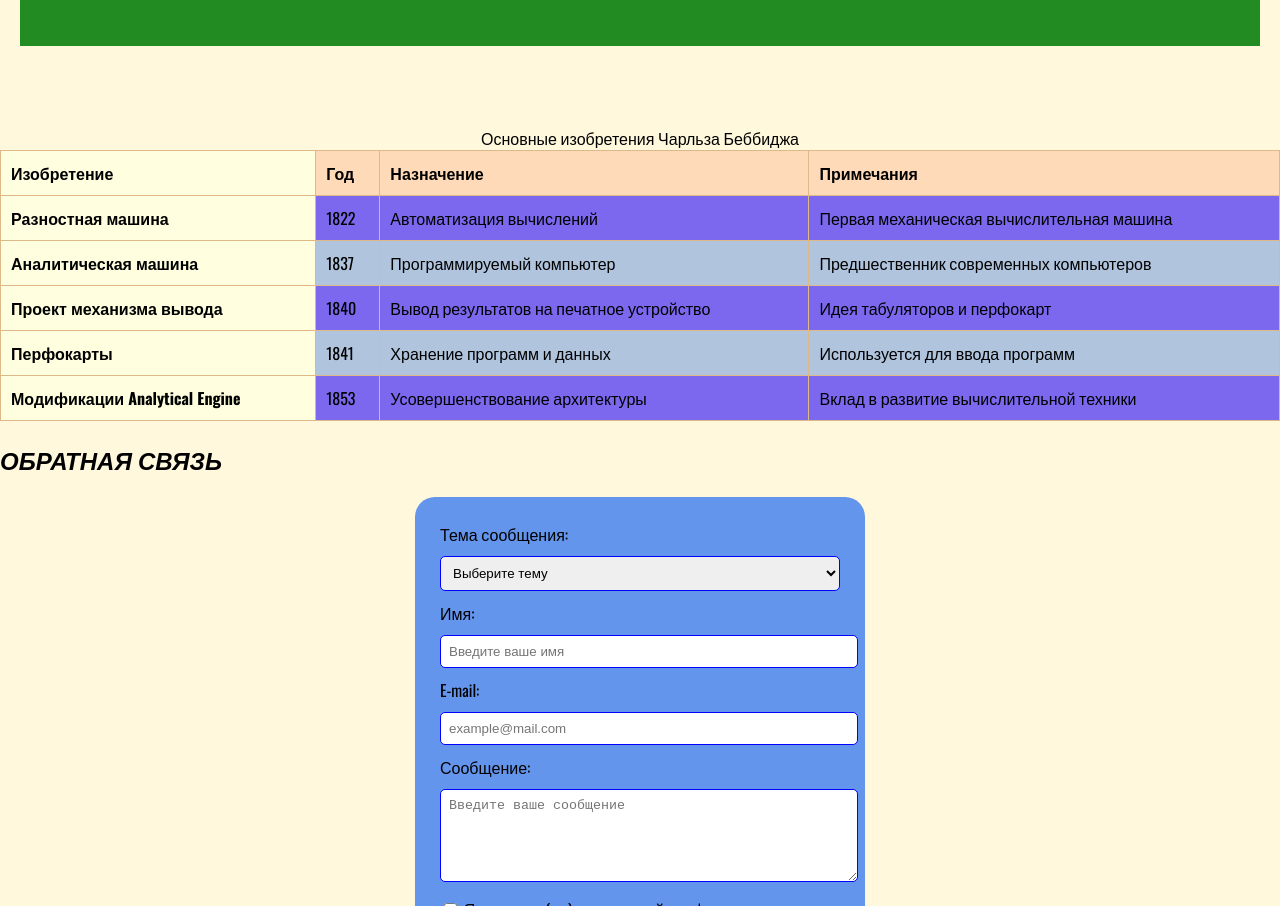
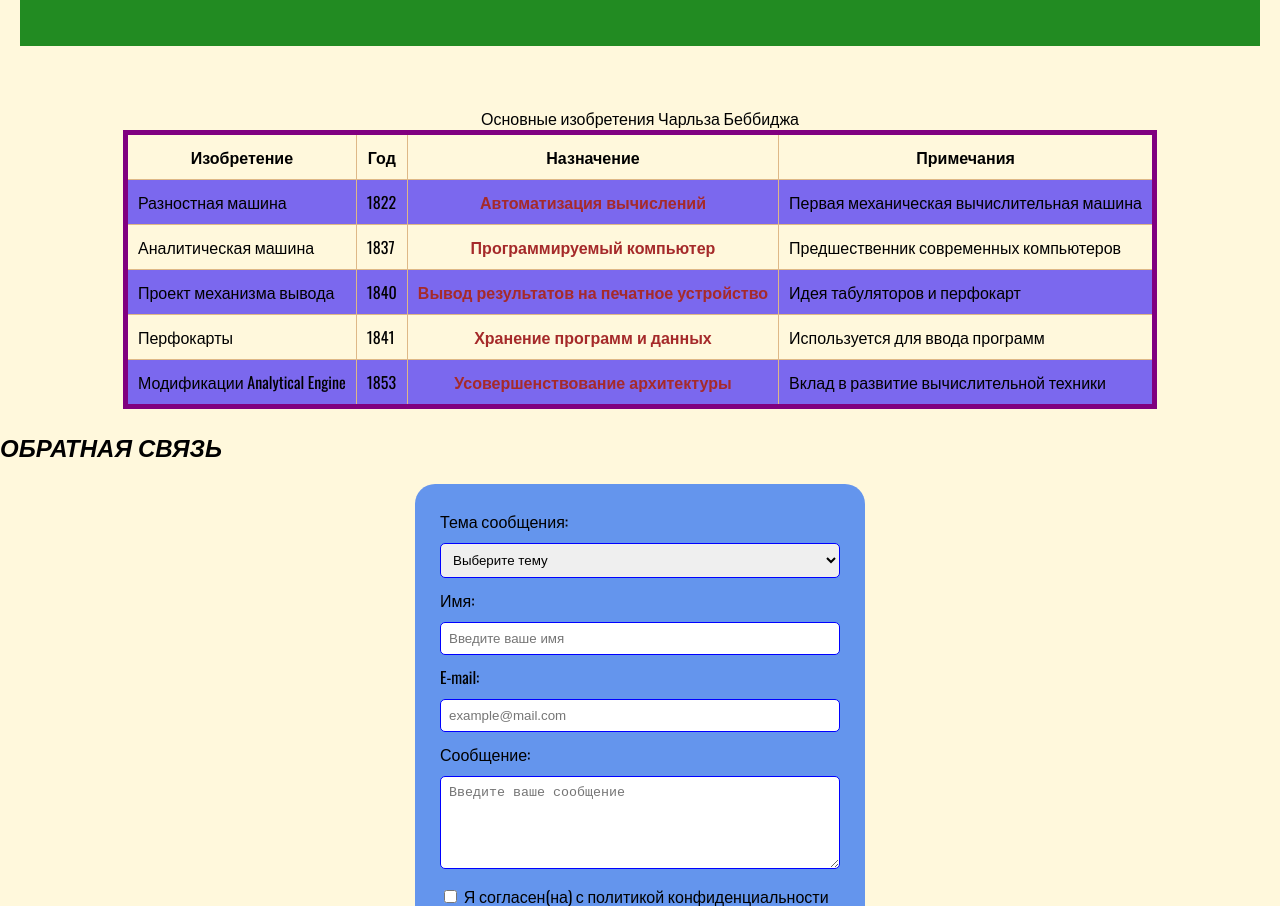
Before and after one commit to Danila-Konstants/charls-babidg, a plain HTML site: page index.html in a window 1280 px wide. Shown: the part 1019-1925 px from the top of the page. Drawn offline with nearby package versions, Linux system fonts and the light colour scheme.

Commit message:
Add files via upload

```diff
--- a/css/style.css
+++ b/css/style.css
@@ -199,40 +199,24 @@ h3 {
   line-height: 1.6;
   margin-bottom: 1em;
 }
-table#project-table {
+table.table-example{
+  border: 5px solid purple;
   border-collapse: collapse;
-  width: 100%;
-  margin: 20px auto;
+  margin: auto;
 }
-
-table#project-table th,
-table#project-table td {
-  border: 1px solid burlywood;
+table.table-example td,
+table.table-example th{
+  border: 1px burlywood solid;
   padding: 10px;
-  text-align: left;
 }
-
-
-table#project-table tbody tr:nth-child(odd) {
+table.table-example td:nth-child(3){
+  text-align: center;
+  color: brown;
+  font-weight: bold;
+}
+table.table-example tbody tr:nth-child(odd){
   background-color: mediumslateblue;
 }
-
-table#project-table tbody tr:nth-child(even) {
-  background-color: lightsteelblue;
-}
-
-
-table#project-table td:first-child,
-table#project-table th:first-child {
-  font-weight: bold;
-  background-color: lightyellow;
-}
-
-
-table#project-table tr:last-child {
-  background-color: peachpuff;
-}
-
 
 #contact-form {
   background-color: cornflowerblue;
@@ -242,12 +226,22 @@ table#project-table tr:last-child {
   border-radius: 20px;
 }
 
+#contact-form select
+  {
+  width: 100%;
+  padding: 8px;
+  margin-top: 10px;
+  margin-bottom: 10px;
+  border-radius: 5px;
+  border: 1px solid blue
+}
+
+
 
 #contact-form input[type="text"],
 #contact-form input[type="email"],
-#contact-form select,
 #contact-form textarea {
-  width: 100%;
+  width: 382px;
   padding: 8px;
   margin-top: 10px;
   margin-bottom: 10px;
```
